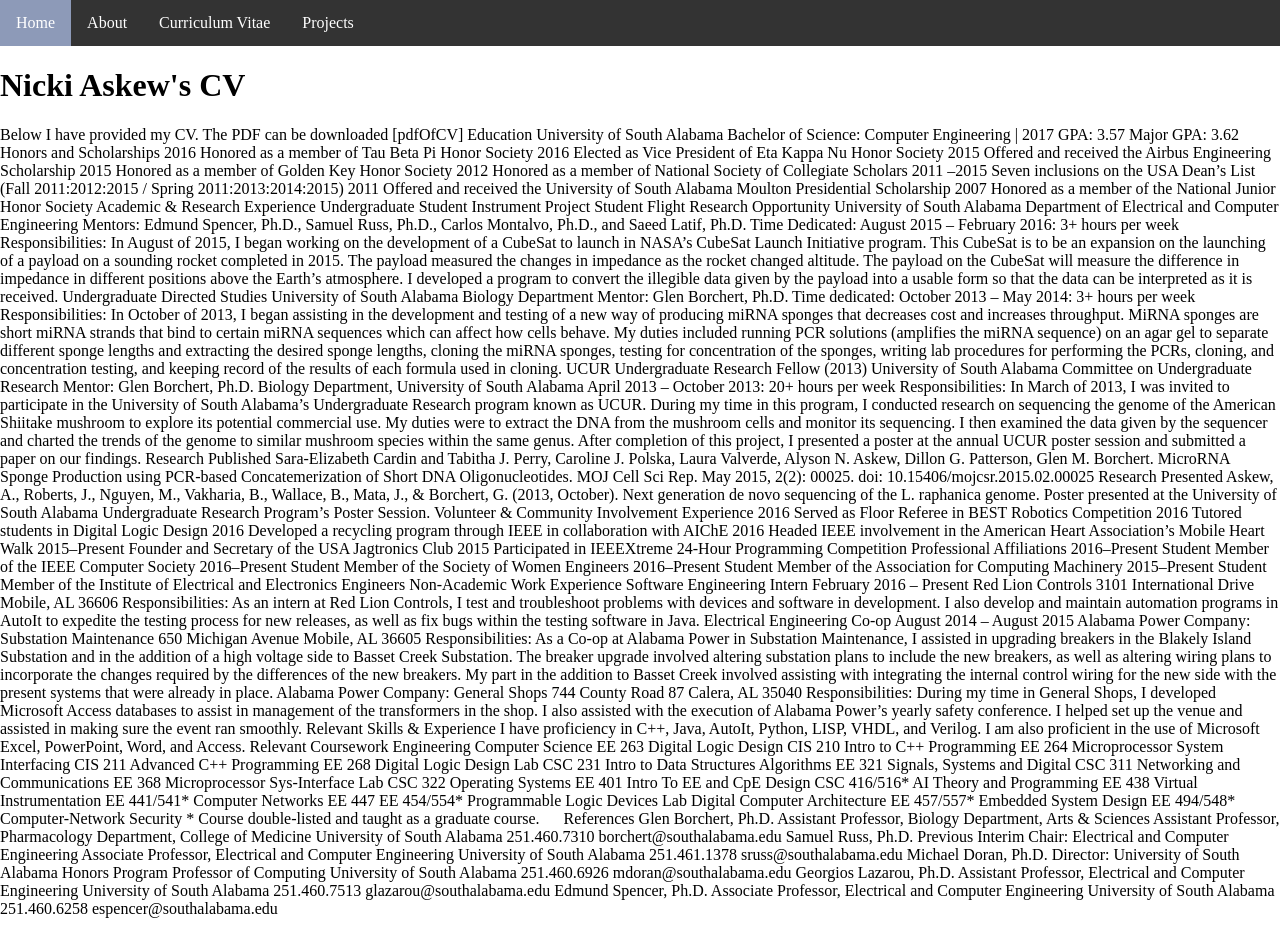
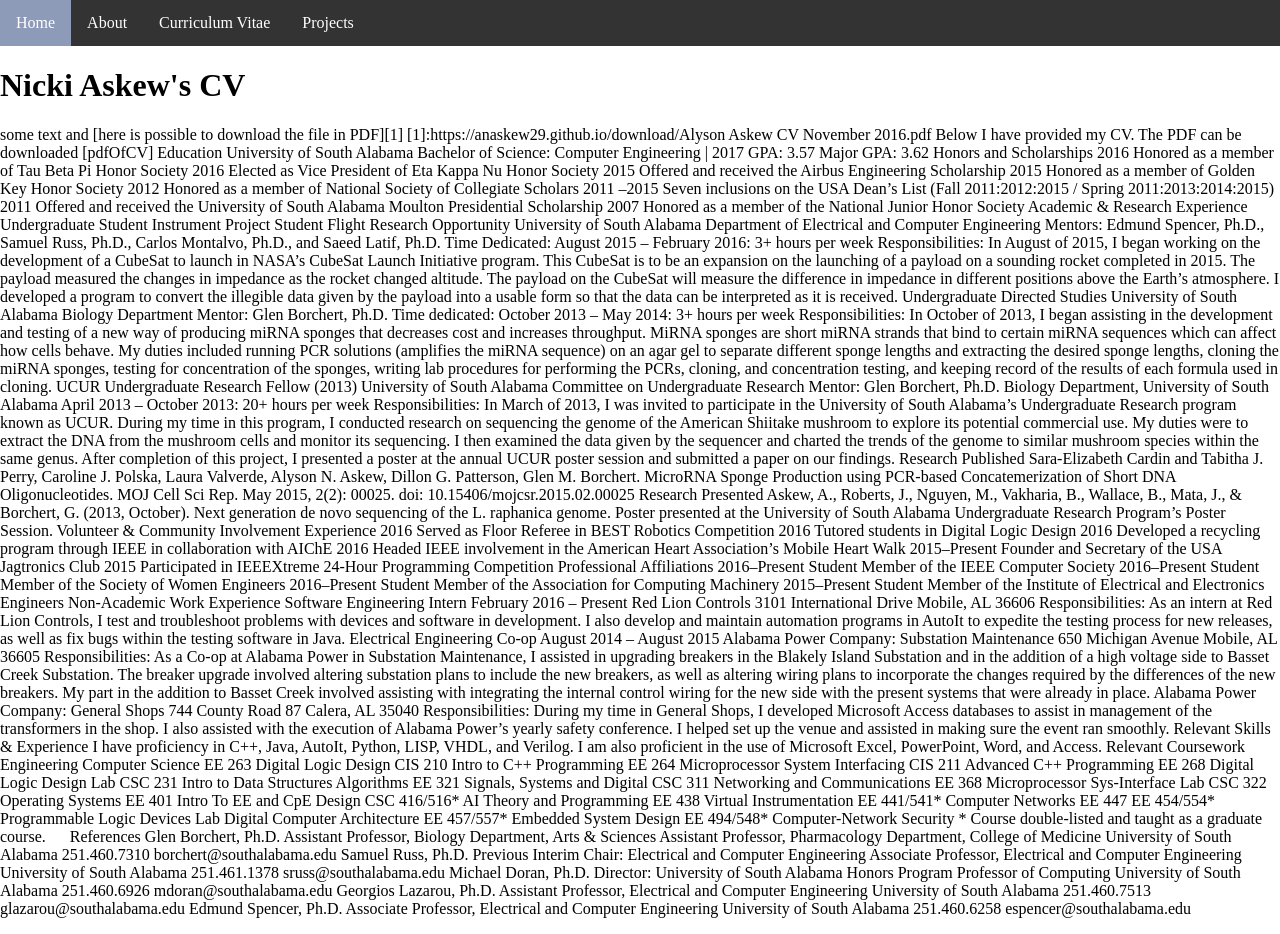
Before and after one commit to anaskew29/anaskew29.github.io, a Jekyll site: the page built from cv/index.html, in a window 1280 px wide. Built offline with Jekyll 4.4.1, drawn with Linux system fonts in a browser that asks for light colours.

Commit message:
Update index.html

```diff
--- a/cv/index.html
+++ b/cv/index.html
@@ -5,7 +5,11 @@ title: Nicki Askew's CV
 <h1> {{ page.title }} </h1>
 <p class="cv">
 
-Below I have provided my CV. The PDF can be downloaded [pdfOfCV]
+some text and [here is possible to download the file in PDF][1]
+
+[1]:{{ site.url }}/download/Alyson Askew CV November 2016.pdf
+
+	Below I have provided my CV. The PDF can be downloaded [pdfOfCV]
 
 Education
 University of South Alabama
```
